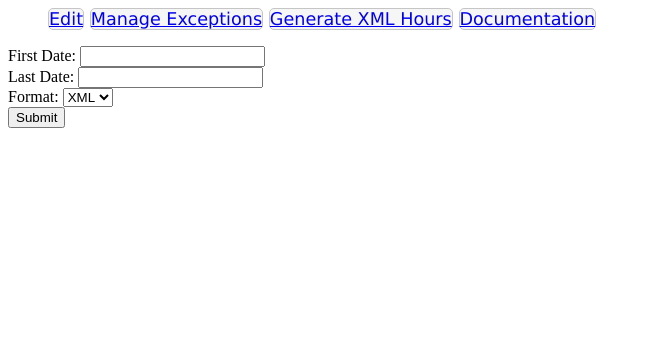
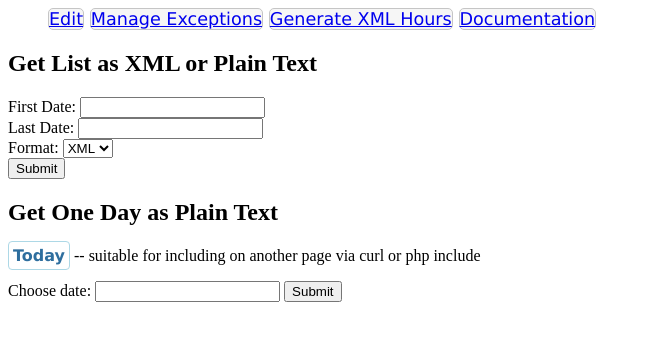
Before and after one commit to kenirwin/LibraryHoursManager, a PHP site: page /gen_form.php in a window 1280 px wide. Shown: the top 341 px of the page, without its empty margins (0-651 px from the left). Run offline with PHP 8.4, Linux system fonts and the light colour scheme; some libraries are stand-ins or nearby versions.

Commit message:
added one-day functions to gen_form

```diff
--- a/gen_form.php
+++ b/gen_form.php
@@ -18,14 +18,25 @@
 <?
 include ("nav.php");
 ?>
+
+<h2>Get List as XML or Plain Text</h2>
 <form action="generate.php">
-     First Date: <input type="text" name="first_date" class="date-field"><br />
-     Last Date: <input type="text" name="last_date" class="date-field"><br />
-     Format:
+     <label for="first_date">First Date:</label> <input type="text" name="first_date" class="date-field" /><br />
+     <label for="last_date">Last Date:</label> <input type="text" name="last_date" class="date-field" /><br />
+     <label for="format">Format:</label>
      <select name="format">
      <option value="xmlIthaca">XML</option>
      <option value="text">Text</option>
      </select><br />
-     <input type="hidden" name="action" value="getlist">
-     <input type="submit">
+     <input type="hidden" name="action" value="getlist" />
+     <input type="submit" />
 </form>
+
+     <h2>Get One Day as Plain Text</h2>
+     <p><a href="generate.php?action=oneday" class="button">Today</a> -- suitable for including on another page via curl or php include</p>
+     <form action="generate.php">
+     <input type="hidden" name="action" value="oneday" />
+     <label for="date">Choose date:</label>
+     <input type="text" class="date-field" />
+     <input type="submit" />
+     </form>
--- a/style.css
+++ b/style.css
@@ -10,10 +10,14 @@ body#edit {
     border-radius: .25em;
     display: inline;
     padding: .25em;
+    text-decoration: none;
+    font-weight: bold;
+    color: #2e6e9e;
+    font-family: Lucida Grande,Lucida Sans,Arial,sans-serif;
 }
 .button:hover {
     background-color: lightblue;
-    border-color: blue;
+    border-color: #2e6e9e;
 }
 #new-preset-button {
 
```
